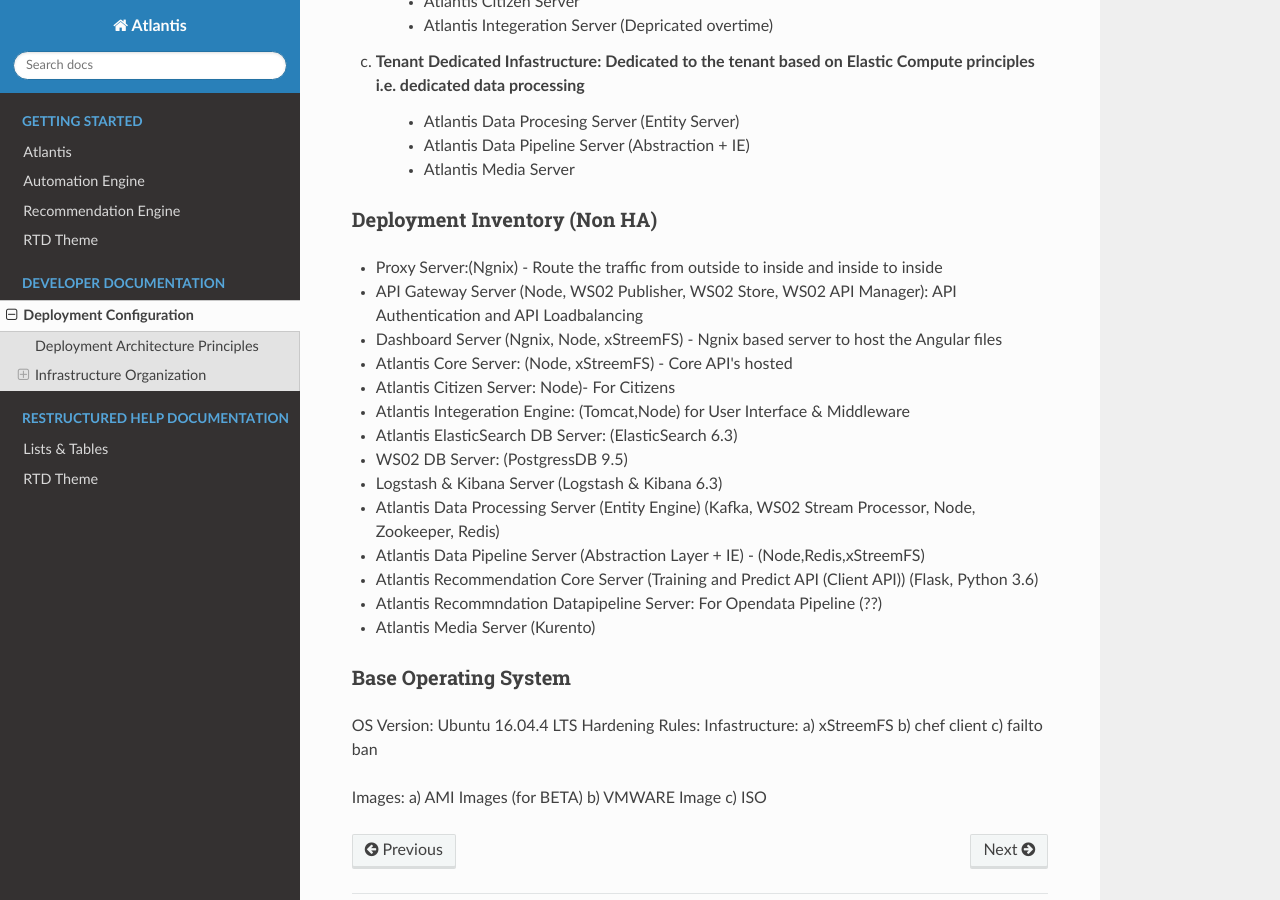
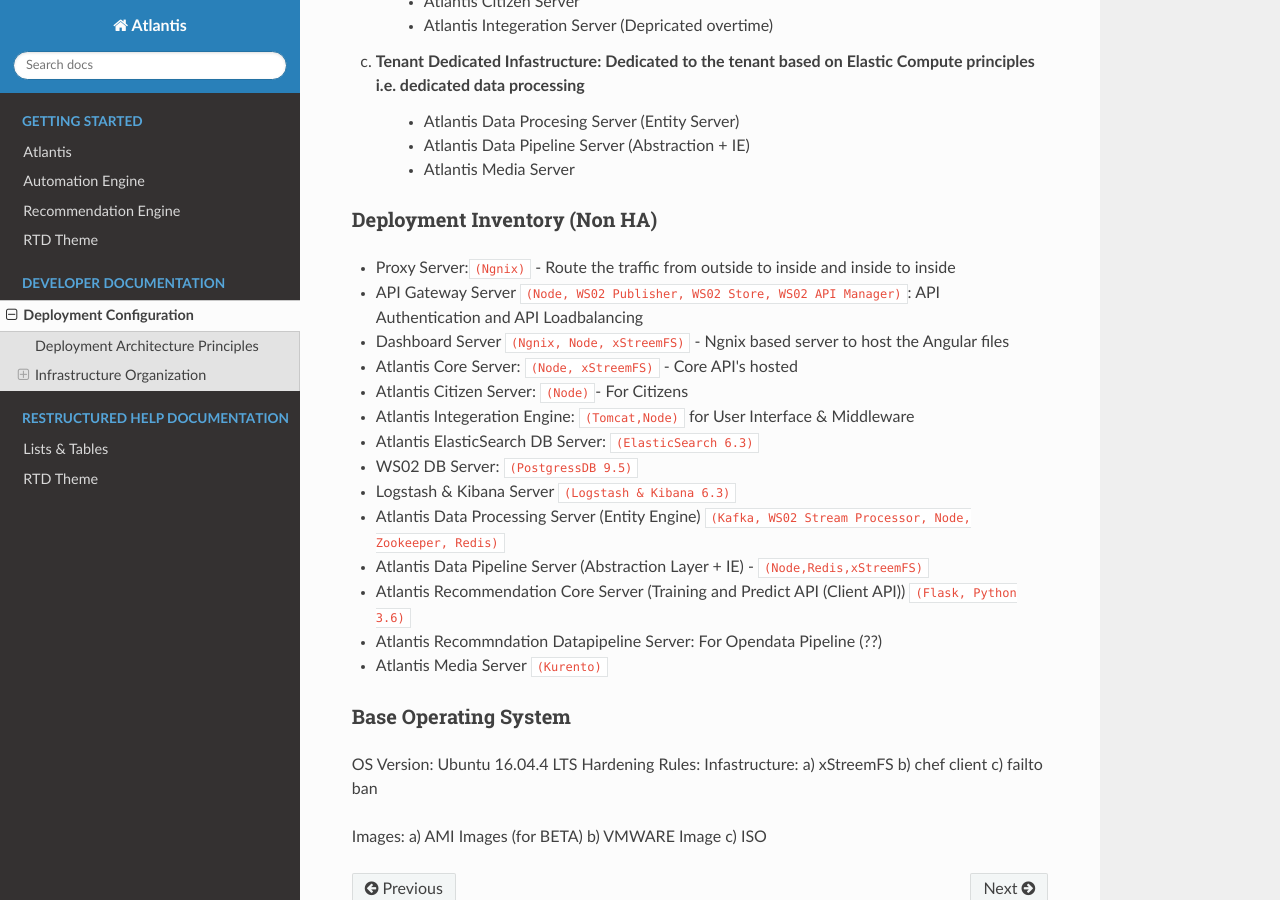
Before and after one commit to mohamedsheriff/atlantisdocs, a Sphinx documentation site: the page built from source/DeploymentArchitecture.rst, in a window 1280 px wide and 900 px high, scrolled down 678 px. Built offline with Sphinx 7.4.7 and the Read the Docs theme 2.0.0, drawn with Linux system fonts in a browser that asks for light colours.

Commit message:
Refromatted

```diff
--- a/source/DeploymentArchitecture.rst
+++ b/source/DeploymentArchitecture.rst
@@ -30,20 +30,20 @@
 
 Deployment Inventory (Non HA)
 -----------------------------
-* Proxy Server:(Ngnix) -  Route the traffic from outside to inside and inside to inside
-* API Gateway Server (Node, WS02 Publisher, WS02 Store, WS02 API Manager): API Authentication and API Loadbalancing
-* Dashboard Server (Ngnix, Node, xStreemFS) -  Ngnix based server to host the Angular files
-* Atlantis Core Server: (Node, xStreemFS) - Core API's hosted
-* Atlantis Citizen Server: Node)- For Citizens
-* Atlantis Integeration Engine: (Tomcat,Node) for User Interface & Middleware
-* Atlantis ElasticSearch DB Server: (ElasticSearch 6.3)
-* WS02 DB Server: (PostgressDB 9.5)
-* Logstash & Kibana Server (Logstash & Kibana 6.3)
-* Atlantis Data Processing Server (Entity Engine) (Kafka, WS02 Stream Processor, Node, Zookeeper, Redis)
-* Atlantis Data Pipeline Server (Abstraction Layer + IE) - (Node,Redis,xStreemFS)
-* Atlantis Recommendation Core Server (Training and Predict API (Client API)) (Flask, Python 3.6)
+* Proxy Server:``(Ngnix)`` -  Route the traffic from outside to inside and inside to inside
+* API Gateway Server ``(Node, WS02 Publisher, WS02 Store, WS02 API Manager)``: API Authentication and API Loadbalancing
+* Dashboard Server ``(Ngnix, Node, xStreemFS)`` -  Ngnix based server to host the Angular files
+* Atlantis Core Server: ``(Node, xStreemFS)`` - Core API's hosted
+* Atlantis Citizen Server: ``(Node)``- For Citizens
+* Atlantis Integeration Engine: ``(Tomcat,Node)`` for User Interface & Middleware
+* Atlantis ElasticSearch DB Server: ``(ElasticSearch 6.3)``
+* WS02 DB Server: ``(PostgressDB 9.5)``
+* Logstash & Kibana Server ``(Logstash & Kibana 6.3)``
+* Atlantis Data Processing Server (Entity Engine) ``(Kafka, WS02 Stream Processor, Node, Zookeeper, Redis)``
+* Atlantis Data Pipeline Server (Abstraction Layer + IE) - ``(Node,Redis,xStreemFS)``
+* Atlantis Recommendation Core Server (Training and Predict API (Client API)) ``(Flask, Python 3.6)``
 * Atlantis Recommndation Datapipeline Server: For Opendata Pipeline (??)
-* Atlantis Media Server (Kurento)
+* Atlantis Media Server ``(Kurento)``
 
 Base Operating System
 ---------------------
```
